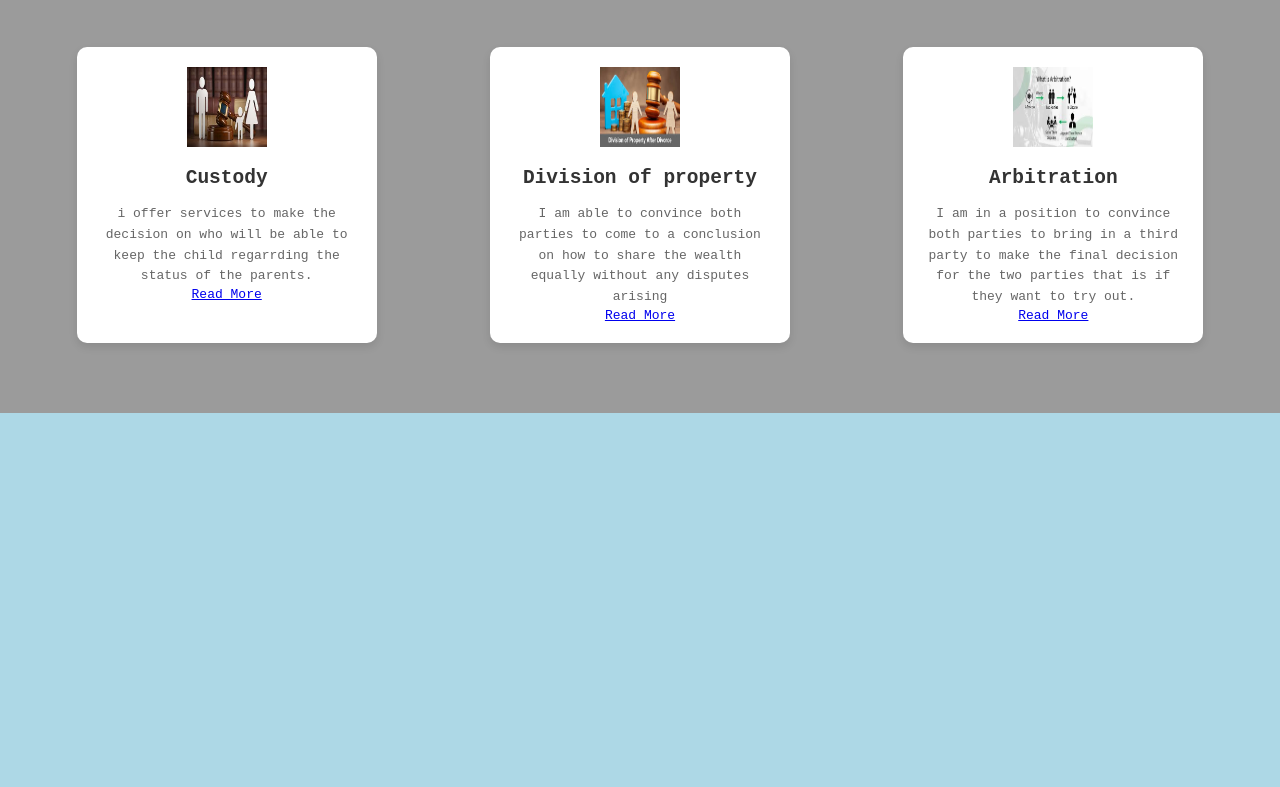
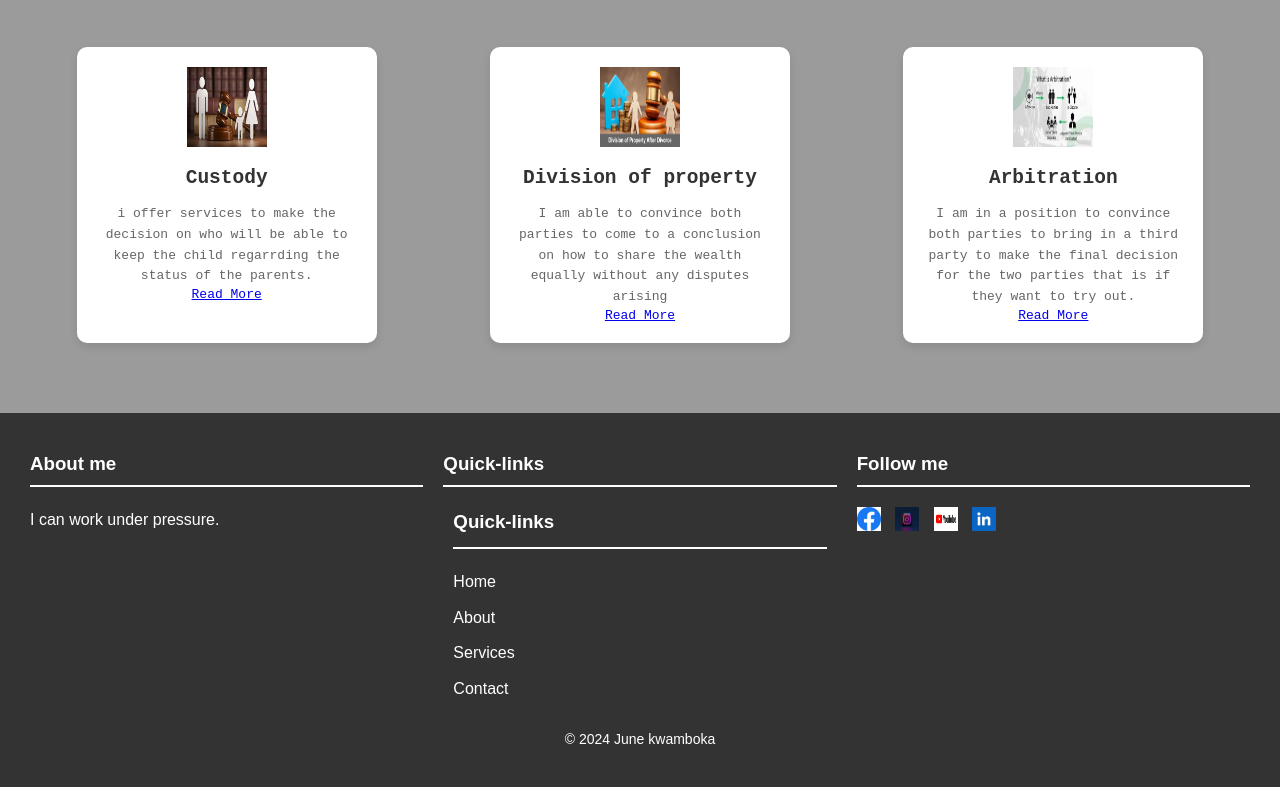
Before and after one commit to nrcfstudents/junekwamboka, a plain HTML site: page index.html in a window 1280 px wide. Shown: the part 1152-1939 px from the top of the page. Before the commit the page ends 1565 px from the top, so only its background shows below. Drawn offline with Linux system fonts and the light colour scheme.

Commit message:
added styles

```diff
--- a/index.html
+++ b/index.html
@@ -63,6 +63,39 @@ june kwamboka
             </div>
         </div>
     </section>
+    <!-- footer section -->
+    <footer class="footer">
+    	<div class="footer-container">
+    		<div class="footer-about">
+    			<h3>About me</h3>
+    			<p>I can work under pressure.</p>
+    		</div>
+    		<div class="footer-links">
+    		<h3>Quick-links</h3>
+    		<ul>
+    			<div class="footer-links">
+    <h3>Quick-links</h3>
+    <ul>
+        <li><a href="#home">Home</a></li>
+        <li><a href="#about">About</a></li>
+        <li><a href="#services">Services</a></li>
+        <li><a href="#contact">Contact</a></li>
+    </ul>
+</div>
 
+    		</ul>
+    		</div>
+    		<div class="footer-social">
+    			<h3>Follow me</h3>
+    			<a href="https://www.facebook.com/ facebook"><img src="images/FB-icon.png" alt="Facebook"></a>
+    			<a href="https://www.instagram.com/ instagram"><img src="images/IG-icon.jpg" alt="Instagram"></a>
+    			<a href="https://www.youtube.com/ Youtube"><img src="images/Youtube-icon.png" alt="Youtube"></a>
+    			<a href="https://www.linkedin.com/help/linkedin/answer/a522735 LinkedIn"><img src="images/LI-icon.png" alt="LinkedIn"></a>
+    		</div>
+    	</div>
+    	<div class="footer-bottom">
+    	<p>&copy; 2024 June kwamboka</p>
+    	</div>
+    </footer>
 </body>
 </html>
--- a/styles.css
+++ b/styles.css
@@ -184,4 +184,109 @@ h1{
 .service-box:hover {
     transform: translateY(-10px);
     box-shadow: 0px 6px 12px rgba(0, 0, 0, 0.2);
+}/* Basic Reset */
+* {
+    margin: 0;
+    padding: 0;
+    box-sizing: border-box;
 }
+
+/* Footer Container */
+.footer {
+    background-color: #333; /* Dark background for contrast */
+    color: #fff; /* Light text color for readability */
+    padding: 40px 20px;
+    font-family: Arial, sans-serif;
+}
+
+.footer-container {
+    display: flex;
+    justify-content: space-between;
+    align-items: flex-start; /* Align items at the top */
+    flex-wrap: wrap; /* Allow wrapping on small screens */
+}
+
+/* Footer Sections */
+.footer-about,
+.footer-links,
+.footer-social {
+    flex: 1; /* Allow sections to grow equally */
+    margin: 0 10px;
+    min-width: 200px; /* Ensure sections don't shrink too small */
+}
+
+/* Heading Styles */
+.footer-about h3,
+.footer-links h3,
+.footer-social h3 {
+    border-bottom: 2px solid #fff; /* Underline for headings */
+    padding-bottom: 10px;
+    margin-bottom: 20px;
+}
+
+/* Paragraph and List Styles */
+.footer-about p,
+.footer-links ul,
+.footer-social a {
+    line-height: 1.6;
+}
+
+.footer-links ul {
+    list-style: none;
+    padding: 0; /* Remove default padding */
+}
+
+.footer-links li {
+    margin-bottom: 10px;
+}
+
+.footer-links a {
+    color: #fff;
+    text-decoration: none;
+}
+
+.footer-links a:hover {
+    text-decoration: underline;
+}
+
+/* Social Icons */
+.footer-social a {
+    margin-right: 10px;
+    display: inline-block; /* Ensure icons are spaced evenly */
+}
+
+.footer-social img {
+    width: 24px; /* Adjust size as needed */
+    height: 24px;
+}
+
+.footer-social a:hover img {
+    opacity: 0.7; /* Slight hover effect */
+}
+
+/* Footer Bottom */
+.footer-bottom {
+    text-align: center;
+    margin-top: 20px;
+    font-size: 14px;
+}
+
+/* Responsive Design */
+@media (max-width: 768px) {
+    .footer-container {
+        flex-direction: column;
+        align-items: center;
+    }
+
+    .footer-about,
+    .footer-links,
+    .footer-social {
+        margin: 10px 0;
+        text-align: center;
+        min-width: 100%; /* Ensure full width on small screens */
+    }
+
+    .footer-social a {
+        margin-right: 5px; /* Adjust spacing for smaller screens */
+    }
+}
```
Also changed, not shown: images/FB-icon.png (added), images/IG-icon.jpg (added), images/LI-icon.png (added), images/Youtube-icon.png (added), images/rename.jpg (added).
